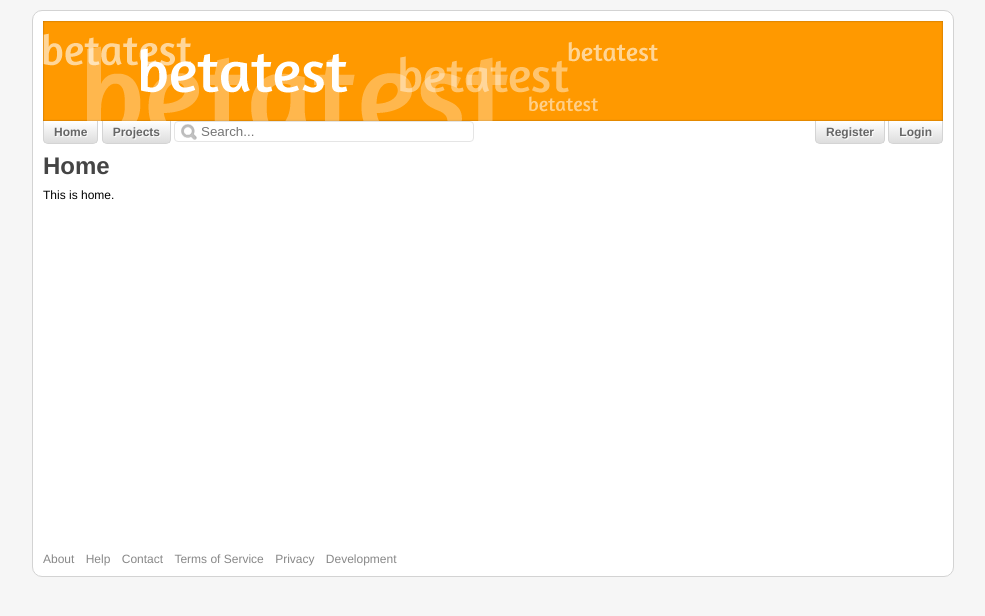
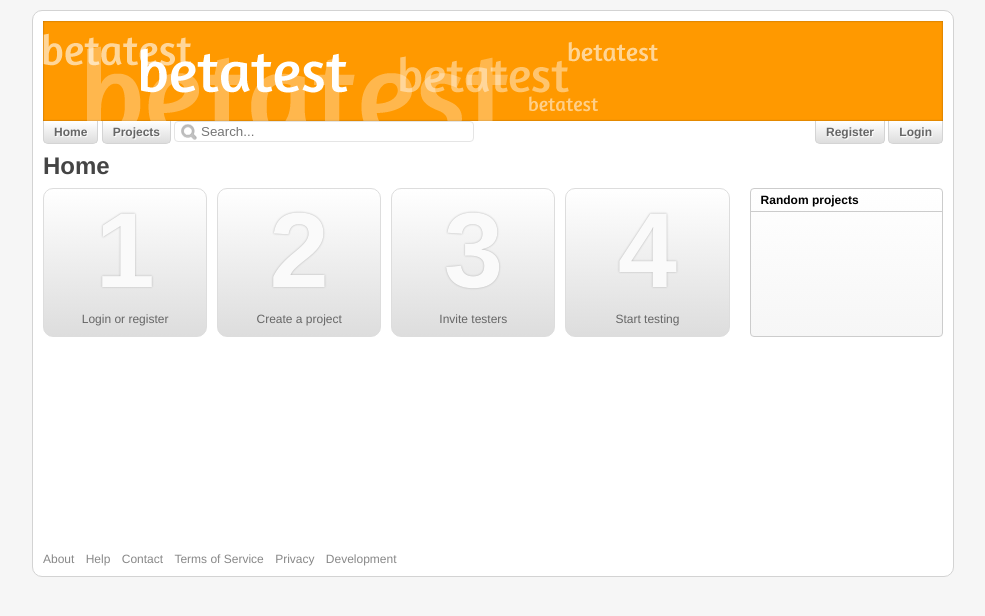
Before and after one commit to opatut/betatest, a Flask app: template betatest/templates/home.html in a window 1280 px wide. Shown: the top 616 px of the page, without its empty margins (147-1132 px from the left). Run offline with Flask 2, Linux system fonts and the light colour scheme; the template is opened without the code that fills it, so the values that code supplies are empty.

Commit message:
Styled home page

```diff
--- a/betatest/controllers/dashboard.py
+++ b/betatest/controllers/dashboard.py
@@ -4,7 +4,9 @@ from betatest import *
 def home():
     if usersession.loginCheck("none"):
         return redirect(url_for("dashboard"))
-    return render_template("home.html")
+
+    random = models.project.Project.query.order_by(db.func.random()).limit(5)
+    return render_template("home.html", random = random)
 
 @app.route("/dashboard")
 @app.route("/dashboard/<page>")
--- a/betatest/static/css/style.css
+++ b/betatest/static/css/style.css
@@ -183,6 +183,7 @@ ul.flash-messages {
     border-radius: 4px;
     margin: 0;
     margin-bottom: 10px;
+    vertical-align: top;
 }
 
 .box > h4 {
@@ -1038,3 +1039,47 @@ ul.message-list-ul li .message *  {
     font-weight: normal;
     margin: 0;
 }
+
+.steps {
+    display: table;
+    width: 100%;
+    height: 100%;
+}
+
+.steps .step {
+    display: table-cell;
+    text-align: center;
+    width: 25%;
+    color: #666;
+    text-decoration: none;
+}
+
+
+.steps .step:hover .inner {
+    background: -webkit-gradient(linear, left top, left bottom, from(#F6F6F6), to(#CCC));
+    border-color: #CCC;
+    box-shadow: 0 0 1px 1px #FFF inset;
+}
+.steps .step:hover .stepnum {
+    text-shadow: 0 0 10px #AAA;
+
+}
+
+
+.steps .step .inner {
+    margin-right: 10px;
+    background: -webkit-gradient(linear, left top, left bottom, from(#FFF), to(#DDD));
+    border: 1px solid #DDD;
+    border-radius: 10px;
+}
+
+.steps .step .stepnum {
+    font-size: 80pt;
+    color: #FAFAFA;
+    text-shadow: 0 0 2px #AAA;
+    font-weight: bold;
+}
+
+.steps .step .steptext {
+    padding: 0 10px 10px 10px;
+}
--- a/betatest/templates/dashboard-messages.html
+++ b/betatest/templates/dashboard-messages.html
@@ -77,7 +77,7 @@
             <div class="flags">
                 <div class="icon message-list-participants">
                     {% set count = 0 %}
-                    {% for p in thread.participants if not p == message.sender if count < 5 %}
+                    {% for p in thread.getRandomParticipants(5, message.sender) %}
                     {% set count = count + 1 %}
                     <a href="{{ p.url() }}" title="{{ p.username }}" class="tooltip"><img width="16" height="16" src="{{ p.getAvatar(16) }}" /></a>
                     {% endfor %}
--- a/betatest/templates/home.html
+++ b/betatest/templates/home.html
@@ -5,6 +5,23 @@
 {% block content %}
     <h1>Home</h1>
     {{ displayMessages() }}
-    <p>This is home.</p>
+
+    <div class="columns">
+        <div>
+            <div class="steps">
+                <a href="{{ url_for('login') }}" class="step"><div class="inner"><div class="stepnum">1</div> <div class="steptext">Login or register</div></div></a>
+                <a href="{{ url_for('help', page='projects/create') }}" class="step"><div class="inner"><div class="stepnum">2</div> <div class="steptext">Create a project</div></div></a>
+                <a href="{{ url_for('help', page='projects/testers') }}" class="step"><div class="inner"><div class="stepnum">3</div> <div class="steptext">Invite testers</div></div></a>
+                <a href="{{ url_for('help', page='projects/testing') }}" class="step"><div class="inner"><div class="stepnum">4</div> <div class="steptext">Start testing</div></div></a>
+            </div>
+        </div>
+        <div class="columns-separator"></div>
+        <div class="box">
+            <h4>Random projects</h4>
+            <div class="box-content">
+                {{ render_projects_list(random, True) }}
+            </div>
+        </div>
+    </div>
 
 {% endblock %}
```
Also changed, not shown: betatest/models/messagethread.py (+15 -0 lines).
